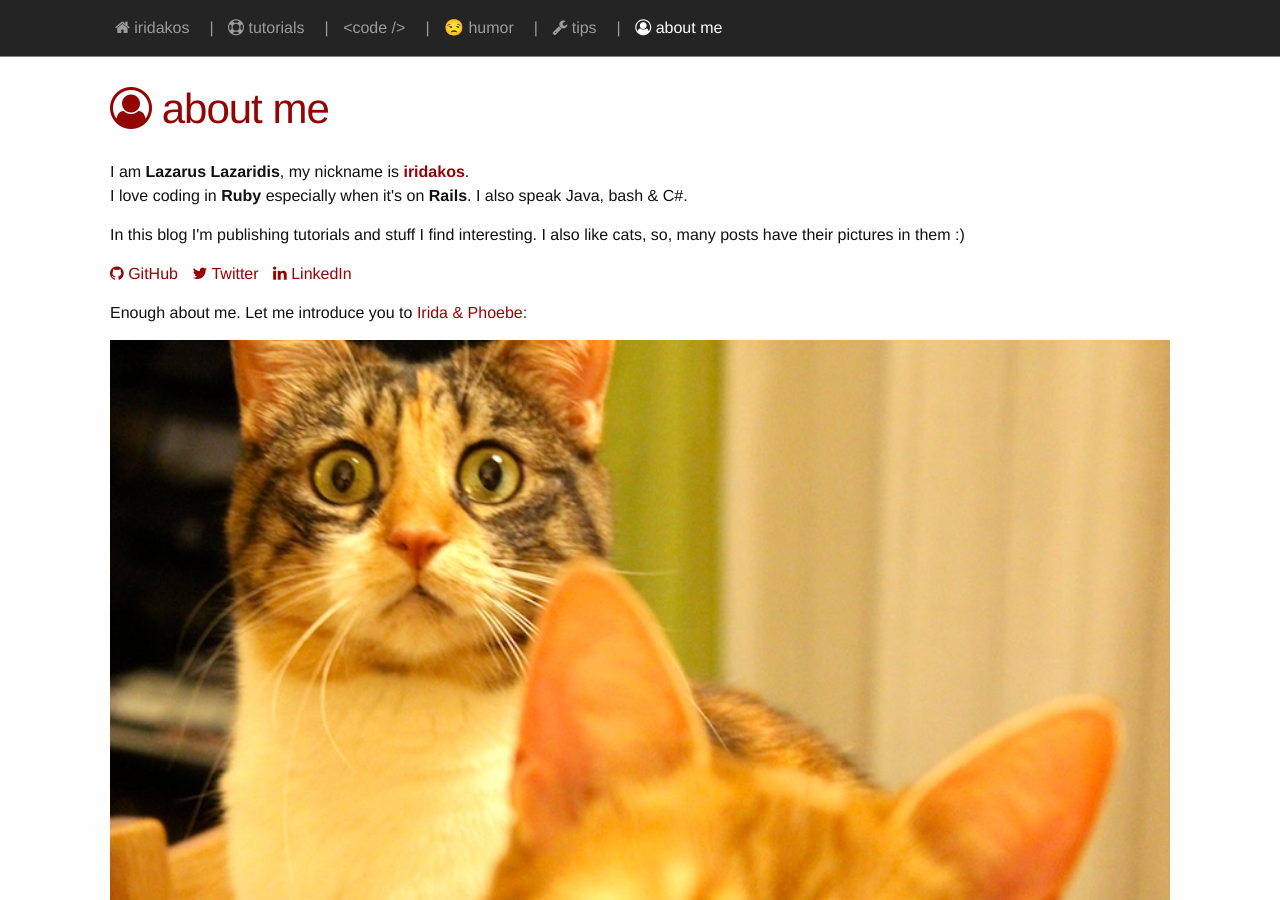
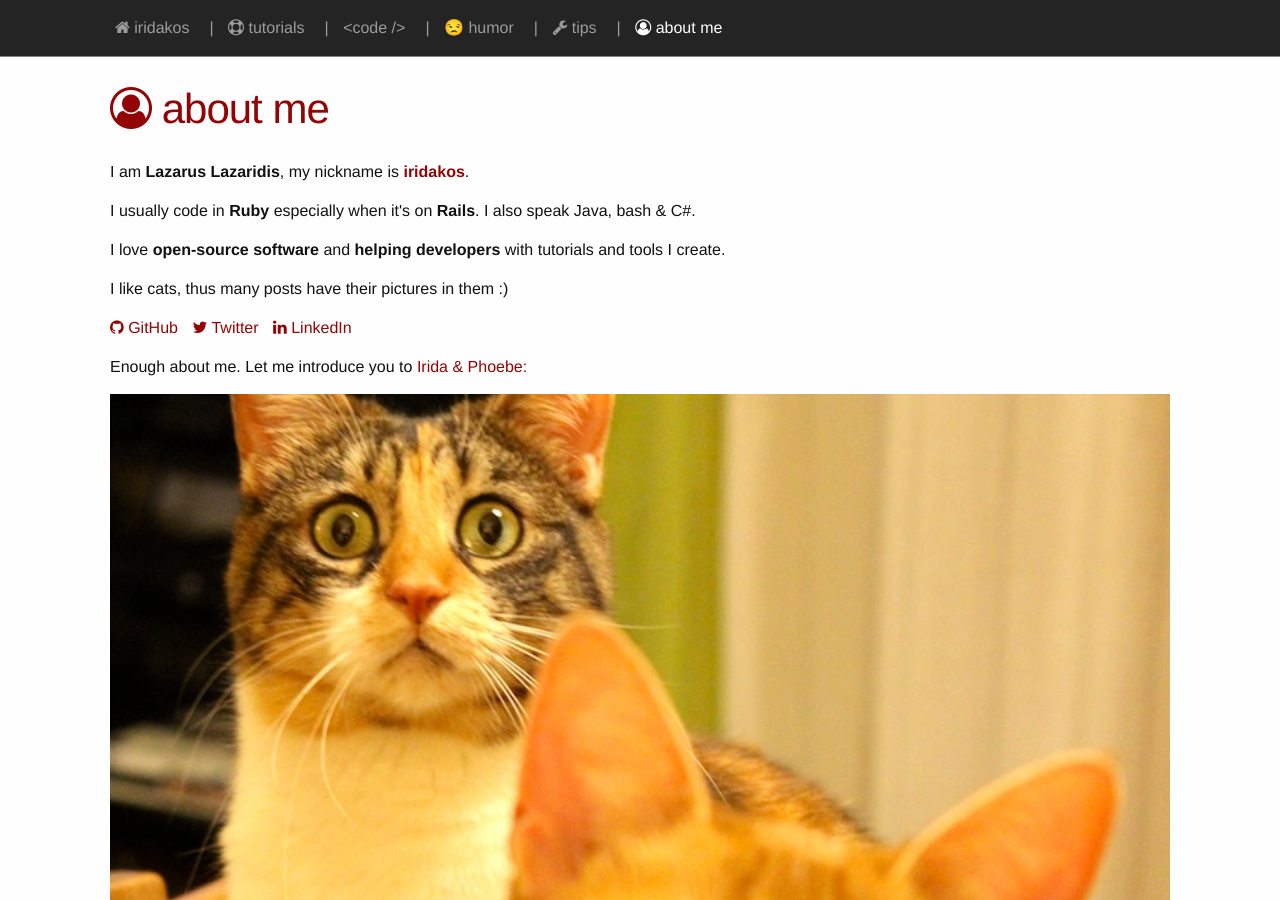
Before and after one commit to iridakos/iridakos.github.io, a Jekyll site: the page built from _pages/10-about.html, in a window 1280 px wide and 900 px high. Built offline with Jekyll 4.4.1, drawn with Linux system fonts in a browser that asks for light colours; comment, search, counter and statistics services are not loaded.

Commit message:
Update 10-about.html

```diff
--- a/_pages/10-about.html
+++ b/_pages/10-about.html
@@ -6,9 +6,13 @@ permalink: /about/
 show_in_header: true
 ---
 
-<p>I am <strong>Lazarus Lazaridis</strong>, my nickname is <strong><a href="https://github.com/iridakos">iridakos</a></strong>.<br /> I love coding in <strong>Ruby</strong> especially when it's on <strong>Rails</strong>. I also speak Java, bash &amp; C#.</p>
+<p>I am <strong>Lazarus Lazaridis</strong>, my nickname is <strong><a href="https://github.com/iridakos">iridakos</a></strong>.</p>
 
-<p>In this blog I'm publishing tutorials and stuff I find interesting. I also like cats, so, many posts have their pictures in them :) </p>
+<p>I usually code in <strong>Ruby</strong> especially when it's on <strong>Rails</strong>. I also speak Java, bash &amp; C#.</p>
+
+<p>I love <strong>open-source software</strong> and <strong>helping developers</strong> with tutorials and tools I create.</p>
+
+<p>I like cats, thus many posts have their pictures in them :) </p>
 
 <p class="contact">
   <a href="https://www.github.com/iridakos/"><i class="fa fa-github" aria-hidden="true"></i> GitHub</a>
```
